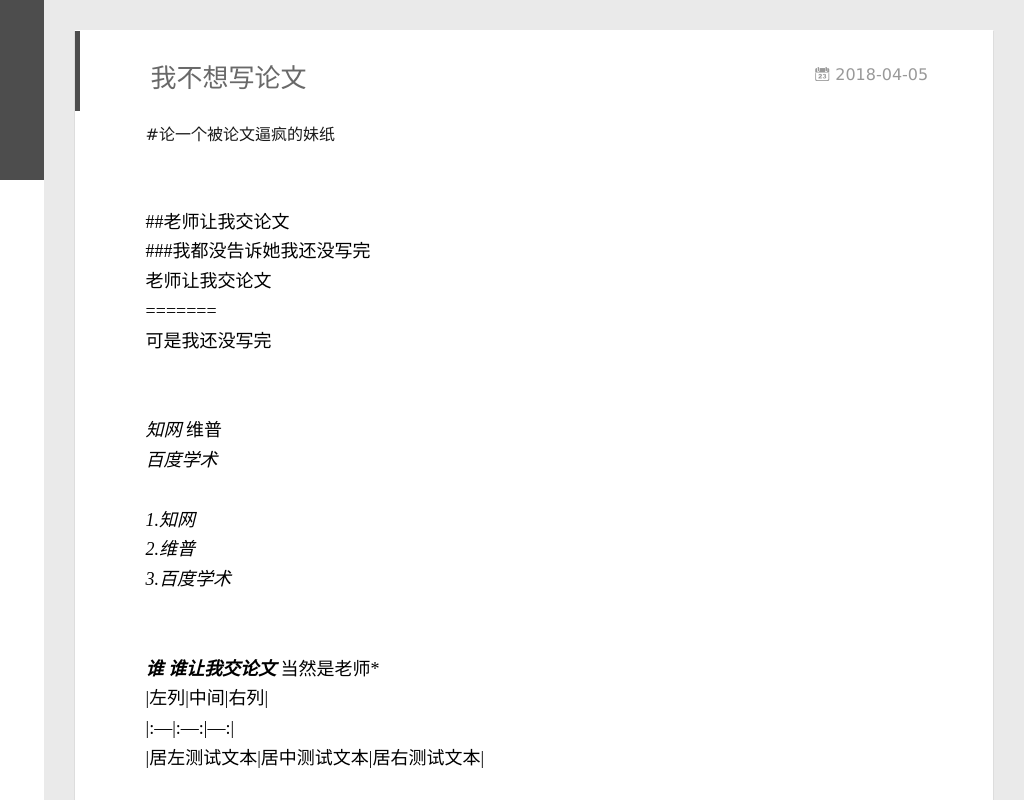
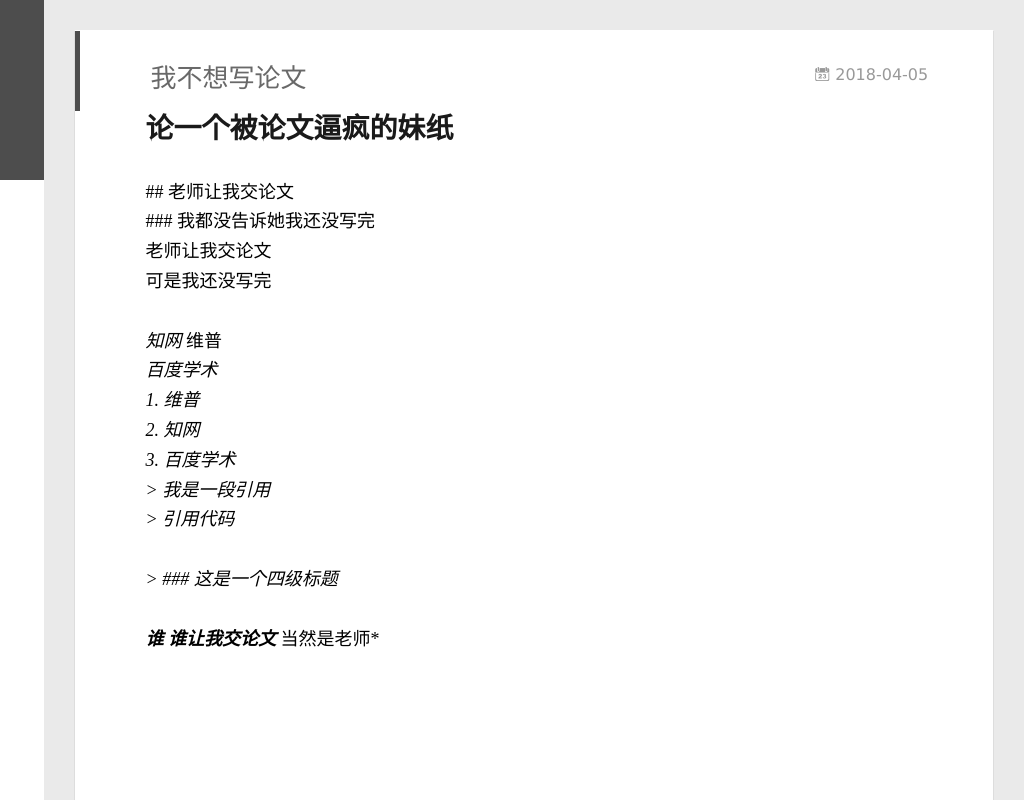
Before and after one commit to gengsuishang/gengsuishang.github.io, a plain HTML site: page 2018/04/05/我不想写论文/index.html in a window 1280 px wide. Shown: the full height of the page, 256-1280 px from the left. Drawn offline with Linux system fonts and the light colour scheme; a script that the page names is missing.

Commit message:
Site updated: 2018-04-05 19:22:25

```diff
--- a/2018/04/05/我不想写论文/index.html
+++ b/2018/04/05/我不想写论文/index.html
@@ -8,18 +8,18 @@
   <link rel="dns-prefetch" href="http://yoursite.com">
   <title>我不想写论文 | 莞尔的博客</title>
   <meta name="viewport" content="width=device-width, initial-scale=1, maximum-scale=1">
-  <meta name="description" content="#论一个被论文逼疯的妹纸 ##老师让我交论文###我都没告诉她我还没写完老师让我交论文=======可是我还没写完知网 维普百度学术1.知网2.维普3.百度学术谁  谁让我交论文 当然是老师*|左列|中间|右列||:—|:—:|—:||居左测试文本|居中测试文本|居右测试文本|这是图片: ![][avatar][avatar]: http://gengsuishang.github.io/imag">
+  <meta name="description" content="论一个被论文逼疯的妹纸## 老师让我交论文### 我都没告诉她我还没写完老师让我交论文可是我还没写完 知网  维普 百度学术1. 维普2. 知网3. 百度学术&amp;gt; 我是一段引用&amp;gt;      引用代码&amp;gt; ### 这是一个四级标题谁  谁让我交论文 当然是老师*      oo    enen    &amp;lt;th width=”30%”, bgcolor=yellow&amp;gt;好像htm">
 <meta name="keywords" content="随记">
 <meta property="og:type" content="article">
 <meta property="og:title" content="我不想写论文">
 <meta property="og:url" content="http://yoursite.com/2018/04/05/我不想写论文/index.html">
 <meta property="og:site_name" content="莞尔的博客">
-<meta property="og:description" content="#论一个被论文逼疯的妹纸 ##老师让我交论文###我都没告诉她我还没写完老师让我交论文=======可是我还没写完知网 维普百度学术1.知网2.维普3.百度学术谁  谁让我交论文 当然是老师*|左列|中间|右列||:—|:—:|—:||居左测试文本|居中测试文本|居右测试文本|这是图片: ![][avatar][avatar]: http://gengsuishang.github.io/imag">
+<meta property="og:description" content="论一个被论文逼疯的妹纸## 老师让我交论文### 我都没告诉她我还没写完老师让我交论文可是我还没写完 知网  维普 百度学术1. 维普2. 知网3. 百度学术&amp;gt; 我是一段引用&amp;gt;      引用代码&amp;gt; ### 这是一个四级标题谁  谁让我交论文 当然是老师*      oo    enen    &amp;lt;th width=”30%”, bgcolor=yellow&amp;gt;好像htm">
 <meta property="og:locale" content="zh-CN">
-<meta property="og:updated_time" content="2018-04-05T10:39:44.425Z">
+<meta property="og:updated_time" content="2018-04-05T11:21:59.792Z">
 <meta name="twitter:card" content="summary">
 <meta name="twitter:title" content="我不想写论文">
-<meta name="twitter:description" content="#论一个被论文逼疯的妹纸 ##老师让我交论文###我都没告诉她我还没写完老师让我交论文=======可是我还没写完知网 维普百度学术1.知网2.维普3.百度学术谁  谁让我交论文 当然是老师*|左列|中间|右列||:—|:—:|—:||居左测试文本|居中测试文本|居右测试文本|这是图片: ![][avatar][avatar]: http://gengsuishang.github.io/imag">
+<meta name="twitter:description" content="论一个被论文逼疯的妹纸## 老师让我交论文### 我都没告诉她我还没写完老师让我交论文可是我还没写完 知网  维普 百度学术1. 维普2. 知网3. 百度学术&amp;gt; 我是一段引用&amp;gt;      引用代码&amp;gt; ### 这是一个四级标题谁  谁让我交论文 当然是老师*      oo    enen    &amp;lt;th width=”30%”, bgcolor=yellow&amp;gt;好像htm">
 
     <link rel="alternative" href="/atom.xml" title="莞尔的博客" type="application/atom+xml">
 
@@ -191,11 +191,9 @@
 
     <div class="article-entry" itemprop="articleBody">
 
-        <p>#论一个被论文逼疯的妹纸</p>
-<font face="微软雅黑" color="black" size="4"><br>##老师让我交论文<br>###我都没告诉她我还没写完<br>老师让我交论文<br>=======<br>可是我还没写完<br><br><br><em>知网
-</em>维普<br><em>百度学术<br><br>1.知网<br>2.维普<br>3.百度学术<br><br><br><strong>谁  谁让我交论文</strong>
-</em>当然是老师*<br>|左列|中间|右列|<br>|:—|:—:|—:|<br>|居左测试文本|居中测试文本|居右测试文本|<br><br><br>这是图片: ![][avatar]<br>[avatar]: <a href="http://gengsuishang.github.io/images/ssr.jpg" target="_blank" rel="noopener">http://gengsuishang.github.io/images/ssr.jpg</a><br>我是脚注[^1]<br><p align="left">我是居左的文本</p><br><p align="center">我是居中的文本</p><br><p align="right">我是居右的文本</p><br><u>我只是个下划线</u><br></font>
-
+        <h1 id="论一个被论文逼疯的妹纸"><a href="#论一个被论文逼疯的妹纸" class="headerlink" title="论一个被论文逼疯的妹纸"></a>论一个被论文逼疯的妹纸</h1><font face="微软雅黑" color="black" size="4"><br><br>## 老师让我交论文<br>### 我都没告诉她我还没写完<br>老师让我交论文<br>可是我还没写完<br><br><em> 知网
+</em> 维普<br><em> 百度学术<br>1. 维普<br>2. 知网<br>3. 百度学术<br>&gt; 我是一段引用<br>&gt;      引用代码<br><br>&gt; ### 这是一个四级标题<br><br><strong>谁  谁让我交论文</strong>
+</em>当然是老师*<br><br><table><br>  <tr><br>    <th width="20%," bgcolor="yellow">oo</th><br>    <th width="40%," bgcolor="yellow">enen</th><br>    &lt;th width=”30%”, bgcolor=yellow&gt;好像html的更好用点<br>  </tr><br>  <tr><br>    <td bgcolor="#eeeeee">论文写完了么</td><br>    <td>论文写完了么</td><br>    <td>论文写完了么</td><br>  </tr><br>  <tr><br>    <td bgcolor="#00FF00">不要慌 问题不大 </td><br>    <td>不要慌 问题不大</td><br>    <td>不要慌 问题不大</td><br>  </tr><br></table><br><br>这是图片<br>! <a href="https://github.com/gengsuishang/gengsuishang.github.io/raw/master/img/ssr.jpg" target="_blank" rel="noopener">image</a><br>我是脚注[^1]<br><br><p align="left">我是居左的文本</p><br><p align="center">我是居中的文本</p><br><p align="right">我是居右的文本</p><br><u>我只是个下划线</u><br></font>
 
 
 
```
Also changed, not shown: index.html (+3 -5 lines).
